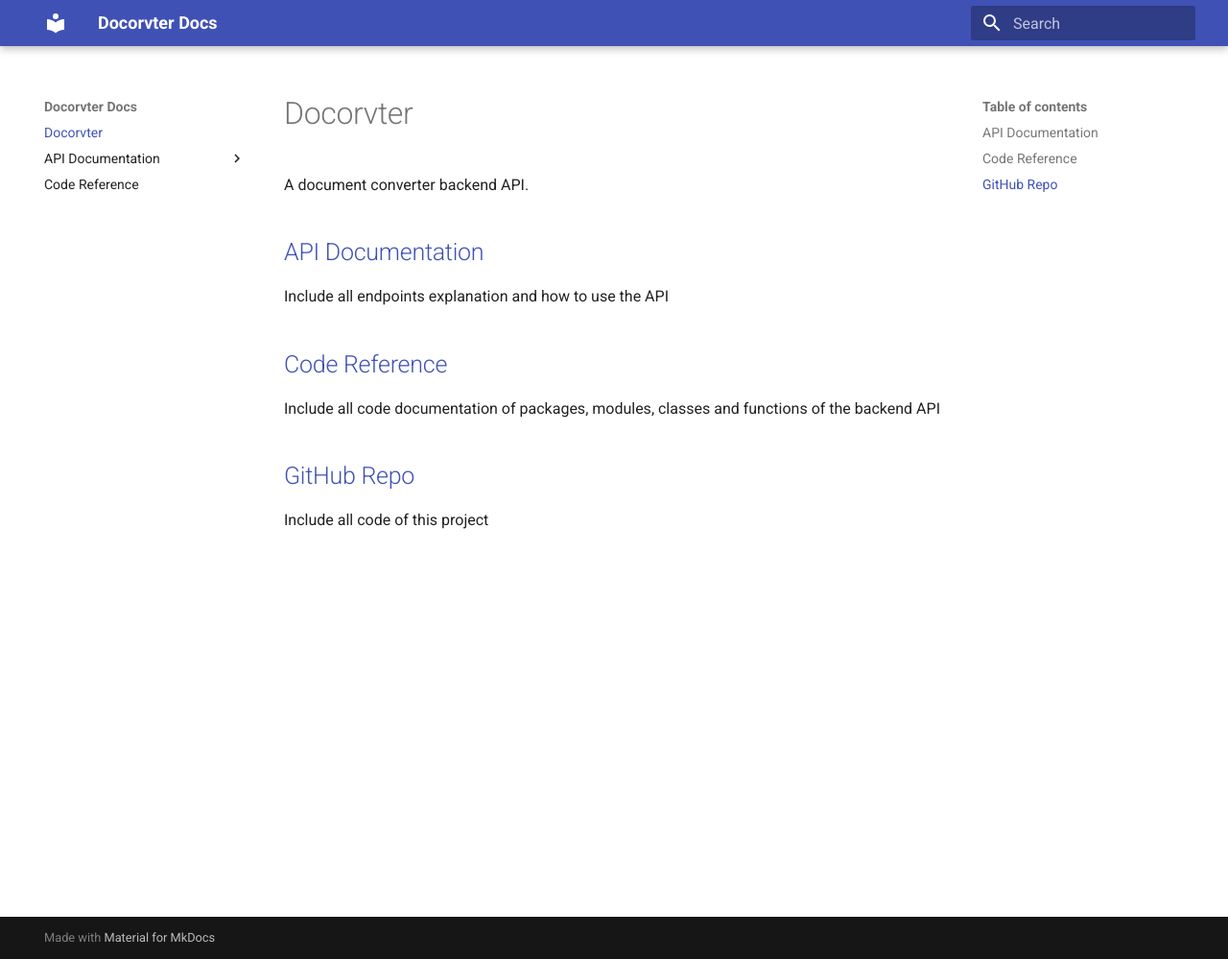
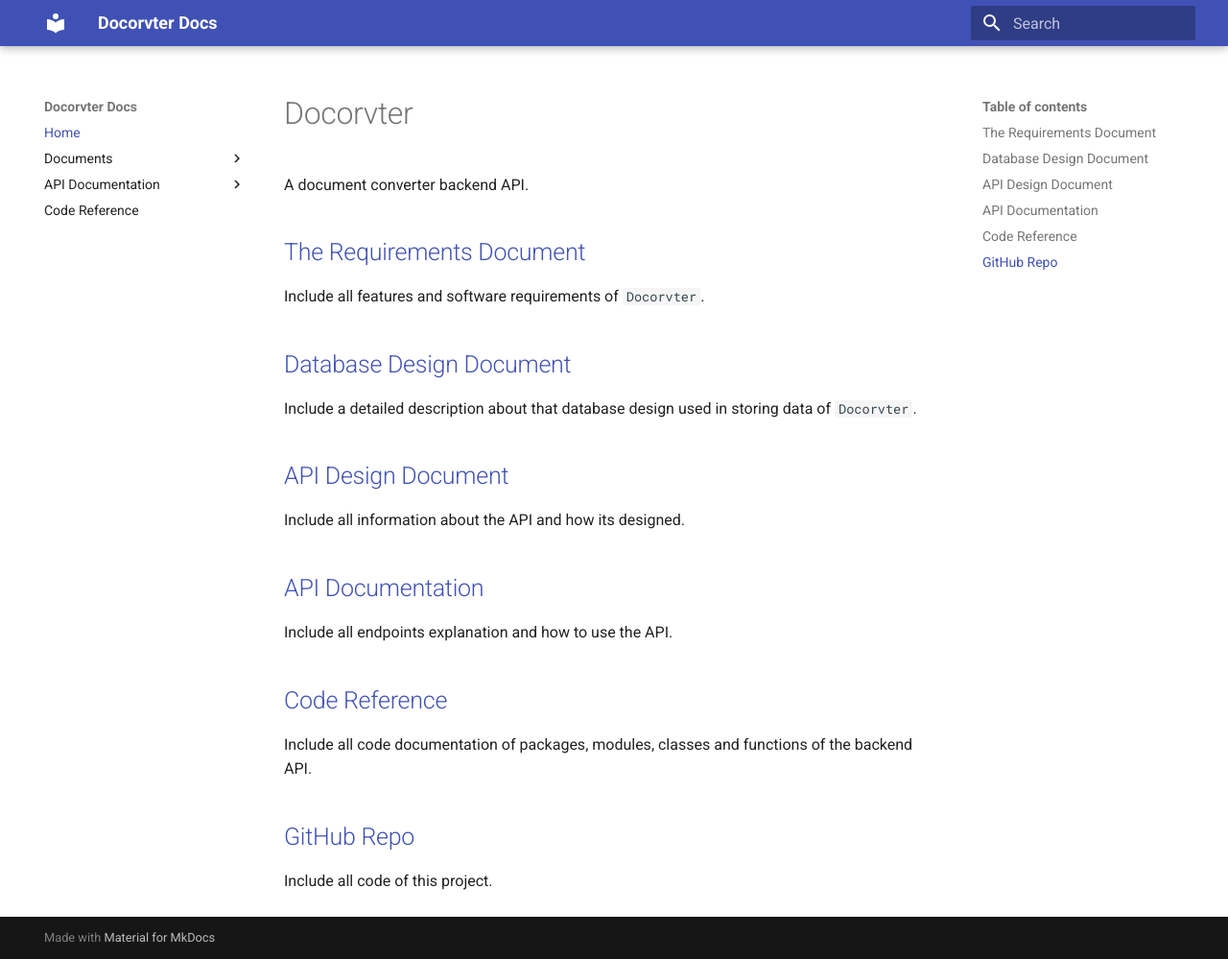
Before and after one commit to mustafaelghrib/docorvter, an MkDocs documentation site: the page built from docs/index.md, in a window 1280 px wide and 999 px high. Shown: the whole window at 96% size. Built offline with MkDocs 1.6.1 and Material for MkDocs 9.7.7, drawn with Linux system fonts in a browser that asks for light colours.

Commit message:
added system documents to docs

```diff
--- a/docs/gen_ref_pages.py
+++ b/docs/gen_ref_pages.py
@@ -6,7 +6,7 @@ import mkdocs_gen_files
 
 nav = mkdocs_gen_files.Nav()
 
-ignore_list = ["src", "migrations", "manage"]
+ignore_list = ["src", "migrations", "manage", "conftest"]
 
 for path in sorted(Path("backend").rglob("*.py")):
     if not any(ignore_item in str(path) for ignore_item in ignore_list):
--- a/docs/index.md
+++ b/docs/index.md
@@ -1,11 +1,20 @@
 # Docorvter
 A document converter backend API.
 
+## [The Requirements Document](documents/requirements_document/)
+Include all features and software requirements of `Docorvter`.
+
+## [Database Design Document](documents/database_design_document/)
+Include a detailed description about that database design used in storing data of `Docorvter`.
+
+## [API Design Document](documents/api_design_document/)
+Include all information about the API and how its designed.
+
 ## [API Documentation](api_docs)
-Include all endpoints explanation and how to use the API
+Include all endpoints explanation and how to use the API.
 
 ## [Code Reference](reference/backend/api/)
-Include all code documentation of packages, modules, classes and functions of the backend API
+Include all code documentation of packages, modules, classes and functions of the backend API.
 
 ## [GitHub Repo](https://github.com/mstva/docorvter)
-Include all code of this project
+Include all code of this project.
--- a/mkdocs.yml
+++ b/mkdocs.yml
@@ -11,6 +11,7 @@ plugins:
   - section-index
   - mkdocstrings
 nav:
-  - index.md
+  - Home: index.md
+  - Documents: documents/
   - API Documentation: api_docs/
   - Code Reference: reference/
```
Also changed, not shown: docs/documents/api_design_document.md (added, +58 -0 lines), docs/documents/database_design_document.md (added, +70 -0 lines), docs/documents/requirements_document.md (added, +19 -0 lines), docs/documents/index.md (added).
